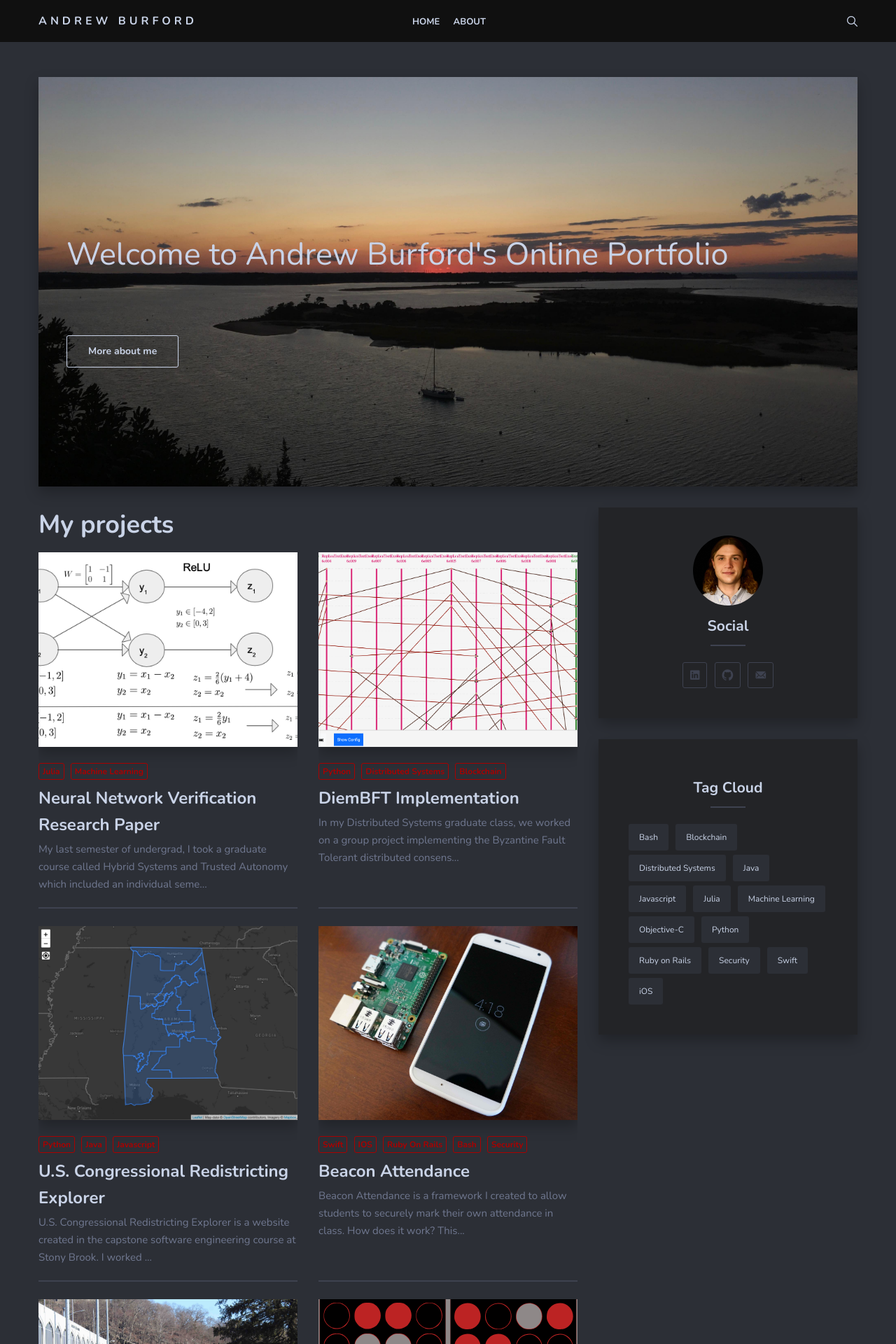
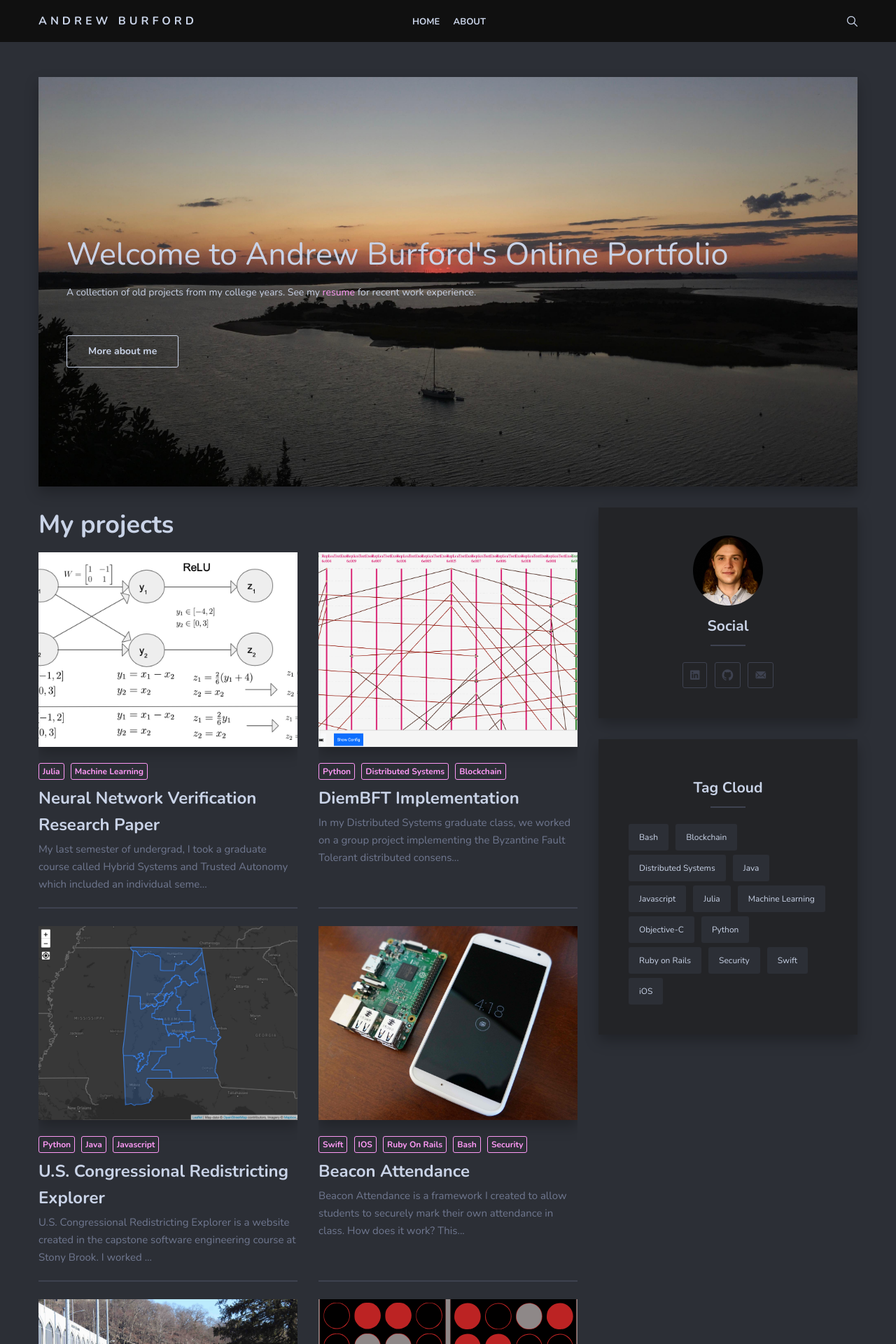
Before and after one commit to aburford/aburford.github.io, a Jekyll site: the page built from index.html, in a window 1280 px wide. Shown: the top 1920 px of the page at 70% size. Built offline with Jekyll 4.4.1, drawn with Linux system fonts in a browser that asks for light colours; nearby versions of some CDN libraries; the list of posts is cut into pages by our own code.

Commit message:
update front page bio

```diff
--- a/_sass/0-settings/_colors.scss
+++ b/_sass/0-settings/_colors.scss
@@ -1,5 +1,5 @@
 // Main Colors
-$primary-color: #AB0000;
+$primary-color: #ff9af7;
 $secondary-color: #C19CD8;
 $highlight: #ffeea8;
 $text: #C9D3E7;
--- a/index.html
+++ b/index.html
@@ -10,7 +10,7 @@ layout: default
 						<div class="article-tag">
 						</div>
 						<h2 class="article-title">Welcome to Andrew Burford's Online Portfolio</h2>
-						<p class="article-excerpt"></br></p>
+						<p class="article-excerpt">A collection of old projects from my college years. See my <a href="Andrew_Burford_Resume.pdf">resume</a> for recent work experience.</p>
 						<a href="about" class="button read-more">More about me</a>
 					</div>
 				</div>
```
